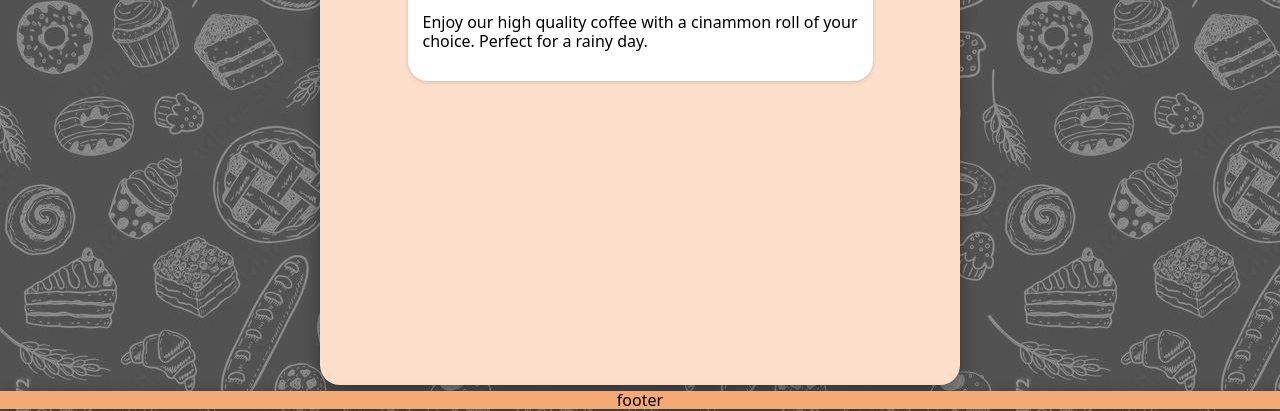
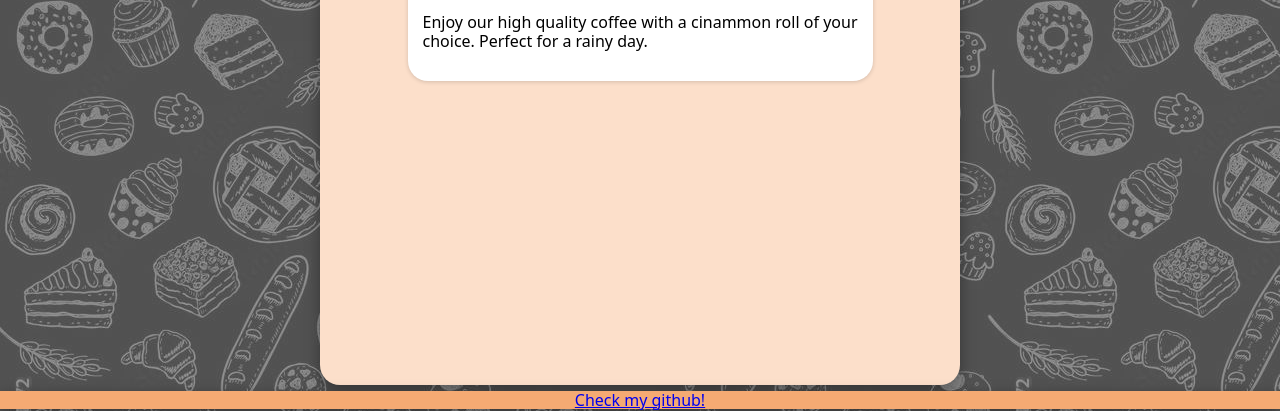
Before and after one commit to DiegoSamayoaGomez/restaurantPageWebpack, a website built with webpack: page src/template.html in a window 1280 px wide. Shown: the part 391-802 px from the top of the page. Built offline with nearby package versions, Linux system fonts and the light colour scheme; files whose address does not match are found by name.

Commit message:
Show github account at the bottom of the page

```diff
--- a/src/template.html
+++ b/src/template.html
@@ -22,7 +22,7 @@
     </div>
 
     <div class="footer">
-        footer
+        <a href="https://github.com/DiegoSamayoaGomez">Check my github!</a>
     </div>
 
 </body>
```
